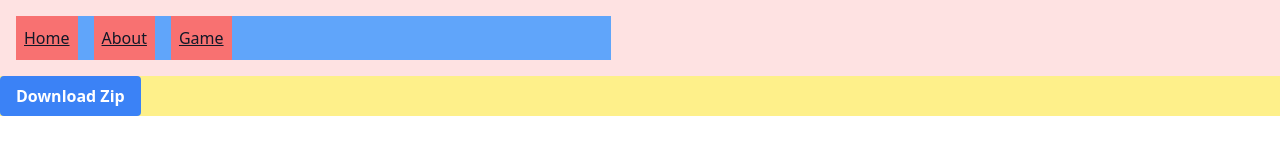
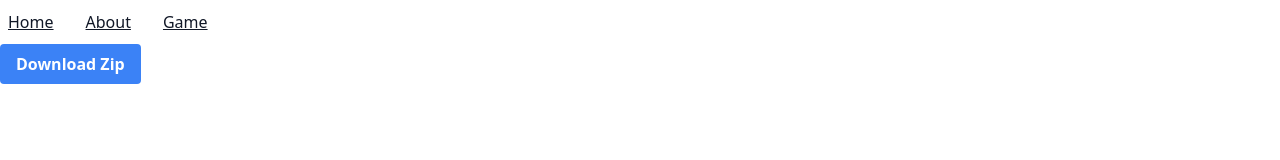
Before and after one commit to Techiez-Games/brainboostninja-website, a website: page src/html/index.html in a window 1280 px wide. Drawn offline with nearby package versions, Linux system fonts and the light colour scheme.

Commit message:
small fix

```diff
--- a/src/html/index.html
+++ b/src/html/index.html
@@ -3,6 +3,7 @@
 
 <head>
     <meta charset="UTF-8">
+    <title>Brain Boost Ninja</title>
     <meta name="viewport" content="width=device-width, initial-scale-1.0">
     <link rel="stylesheet" href="/src/css/output.css">
     <script src="/src/js/alpine.js"></script>
@@ -11,15 +12,15 @@
 </head>
 
 <body x-data>
-    <header class="p-4 mx-auto bg-red-100 container">
-        <div class="prose bg-blue-400 flex gap-4">
+    <header class="mx-auto container">
+        <div class="prose flex gap-4">
             <template x-for="menuItem in alpine.menu">
-                <a class="bg-red-400 p-2" x-text="menuItem.label" x-bind:href="menuItem.url"></a>
+                <a class="p-2" x-text="menuItem.label" x-bind:href="menuItem.url"></a>
             </template>
         </div>
     </header>
     <main class="container mx-auto">
-        <section class="container bg-yellow-200">
+        <section class="container">
             <!-- Download Button -->
             <button class="bg-blue-500 hover:bg-blue-700 text-white font-bold py-2 px-4 rounded">
                 <a href="/assets/files/downloadable.zip" download="downloadable content.zip">Download Zip</a>
```
Also changed, not shown: src/css/output.css.
